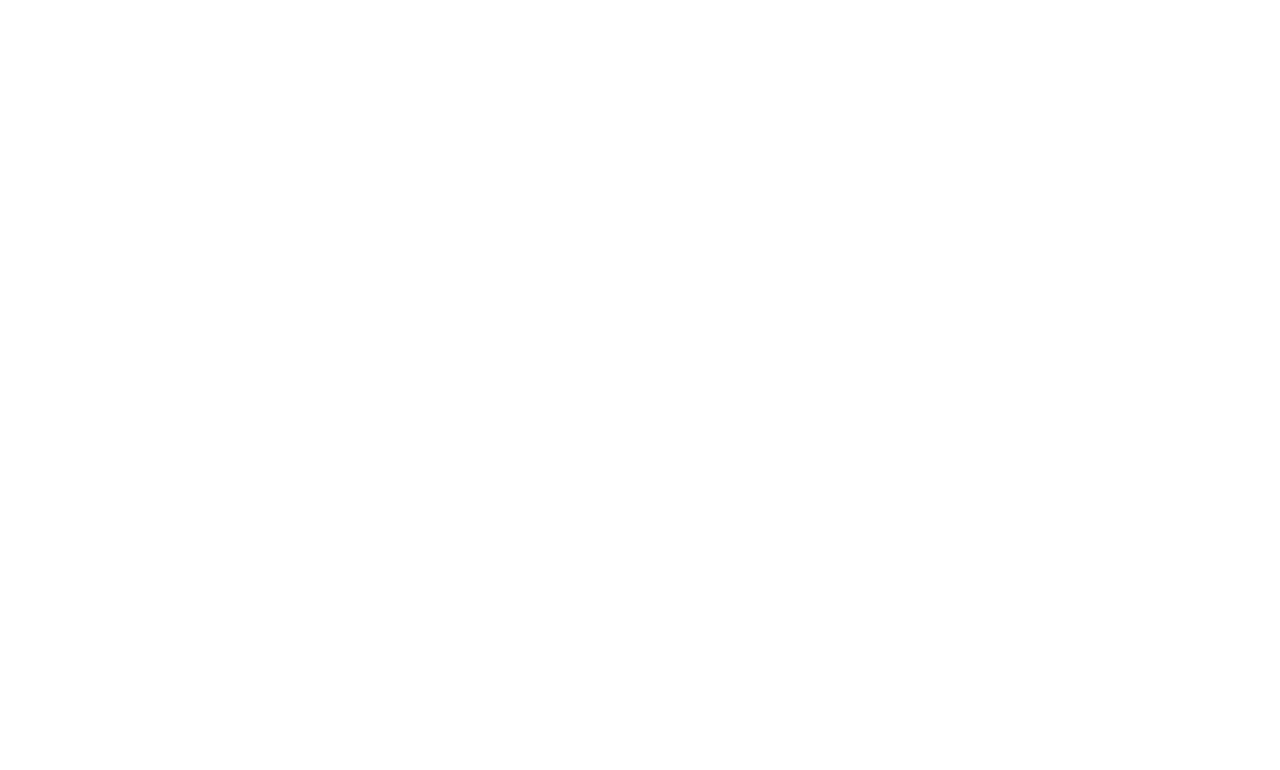
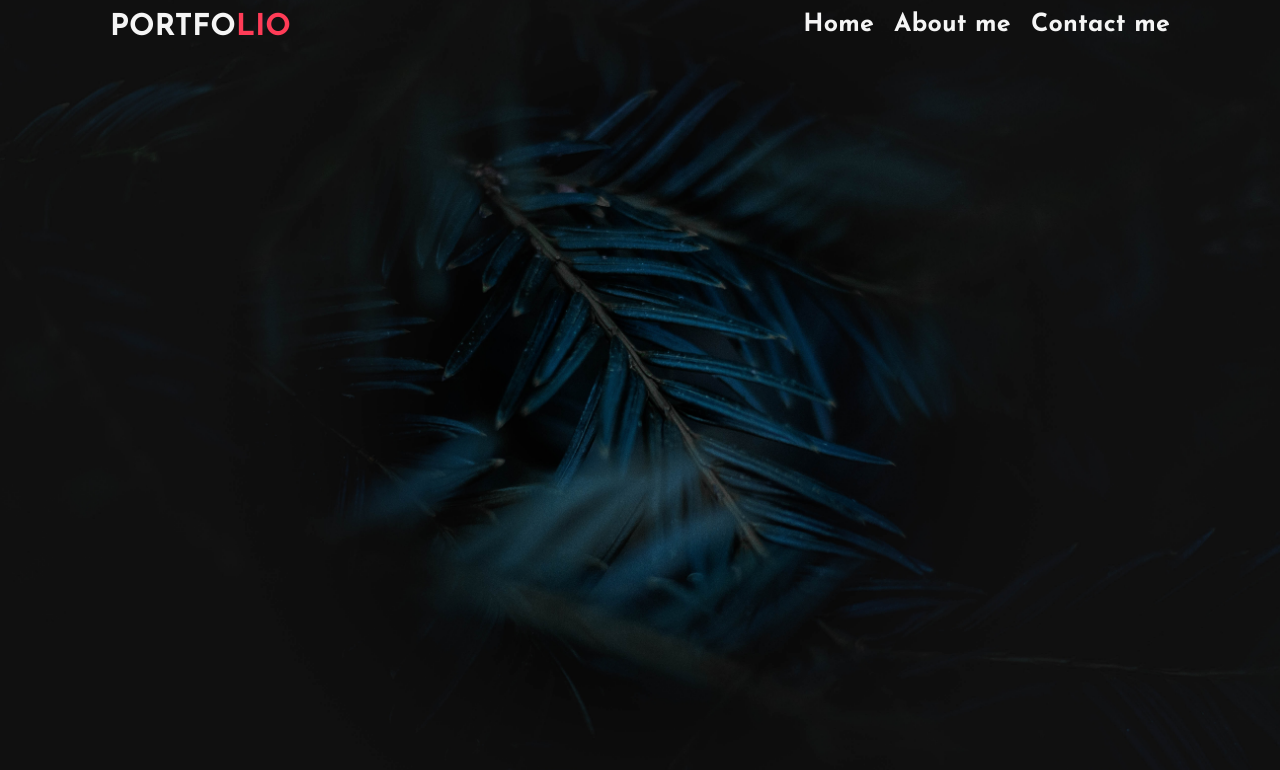
Before and after one commit to Iamshubhamhere/personal_portofolio, a plain HTML site: page index.html in a window 1280 px wide. Drawn offline with Linux system fonts and the light colour scheme.

Commit message:
Header done

```diff
--- a/assests/styles/index.css
+++ b/assests/styles/index.css
@@ -0,0 +1,97 @@
+@import url(./reset.css);
+
+
+:root {
+    --app-dark-bg: #1a1d28;
+    --app-green: #33ab4e;
+    --app-purple: #833cff;
+    --app-orange: #ff833c;
+    --app-blue: #3c57ff;
+    --app-blue-hover: #364ee6;
+    --app-red: #ff3c57;
+    --app-red-hover: #ff2846;
+    --app-grey: #bebebe;
+    --app-light-white: #f1f1f1;
+  }
+
+  .container {
+    width: min(100% - 30px, 1080px);
+    margin-inline: auto;
+}
+
+/*- - - - - -  - - - - - - - - - - - - - */
+/* Header - - - - - - - - - - - - - - - */
+/* - - - - - - -- - - - - - - - - - - --*/
+
+header {
+    width: 100%;
+    height: 55px;
+}
+span {
+    color: var(--app-red);
+}
+header .flex {
+    display: flex;
+    justify-content: space-between;
+}
+
+h2 {
+    font-size: 30px;
+    color: #f5f5f5;
+    text-transform: uppercase;
+    font-weight: 600;
+    line-height: 55px;
+    margin-left: 10px;
+}
+
+nav ul {
+    list-style: none;
+    font-size: 0;
+    padding: 0;
+    margin-left: 60px;
+    margin-right: 10px;
+}
+
+nav ul li {
+    align-content: flex-end;
+    display: flex;
+    display: inline;
+    line-height: 52px;
+}
+
+nav ul li a {
+    color: #f5f5f5;
+    font-weight: 600;
+    font-size: 25px;
+    text-decoration: none;
+    position: relative;
+    letter-spacing: 0.2px;
+
+
+}
+
+nav ul li a::after {
+    color: #4c66c4d2;
+    content: '';
+    width: 0;
+    height: 3px;
+    position: absolute;
+    bottom: -5px;
+    left: 50%;
+    transform: translate(-50%);
+    background: #fff;
+    transition: width 0.3s;
+}
+
+nav ul li a:hover::after {
+ width: 50%;
+}
+nav ul li+li {
+    margin-left: 20px;
+}
+
+body {
+    background: transparent url(../images/background.jpg) center center / cover no-repeat;
+
+
+}
--- a/assests/styles/reset.css
+++ b/assests/styles/reset.css
@@ -16,7 +16,7 @@
 
 html {
     height: 100%;
-    font-family: 'Nunito Sans', Arial, sans-serif;
+    font-family: 'Josefin Sans', Arial, sans-serif;
     font-size: 100%;
     font-weight: 400;
     line-height: 1.5;
--- a/index.html
+++ b/index.html
@@ -5,7 +5,7 @@
         <meta name="viewport" content="width=device-width,initial-scale=1">
         <meta name="author" name="shubham">
         <meta name="keywords" content="html, css, web , web development , seo">
-        <title>Portofolio</title>
+        <title>Portfolio</title>
          <link
           rel="Shortcut icon"
           href="./assests/images/favicon copy.png"
@@ -20,5 +20,22 @@
     </head>
     <body>
 
+            <header class="container">
+                <div class="flex">
+                  <h2>Portfo<span>lio</span></h2>
+                  <nav>
+                    <ul>
+                      <li><a href="./index.html" target="_blank">Home</a></li>
+                      <li><a href="./aboutme.html" target="_blank">About me</a></li>
+                      <li><a href="#">Contact me</a></li>
+                    </ul>
+                  </nav>
+                </div>
+              </header>
+
+    <main>
+
+    </main>
+
     </body>
     </html>
```
Also changed, not shown: assests/images/background.jpg (added).
